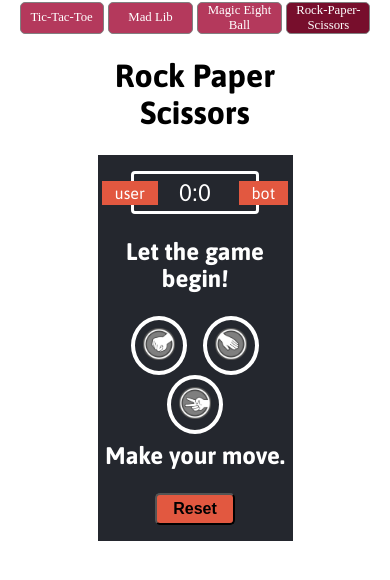
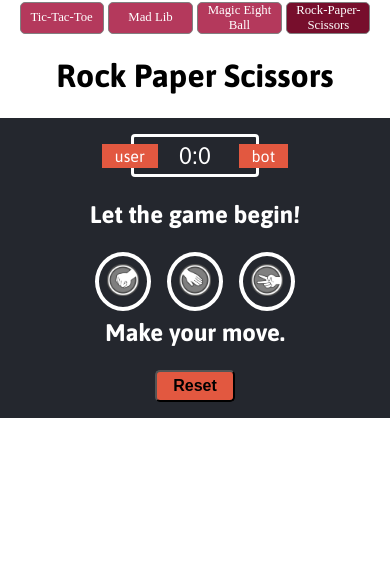
Before and after one commit to AnnieMcMahon/mini-games-v2, a Next.js app: page /rockPaperScissors in a window 390 px wide. Shown: the top 580 px of the page. Built offline with nearby package versions, Linux system fonts and the light colour scheme.

Commit message:
adjusted small screen settings

```diff
--- a/app/rockPaperScissors/rockpaper.css
+++ b/app/rockPaperScissors/rockpaper.css
@@ -120,6 +120,10 @@
 }
 
 @media only screen and (max-width: 768px) {
+  #rockpapergame {
+    width: 100%;
+  }
+
   #rockpapergame img {
     width: 2rem;
   }
--- a/app/tictactoe/tictactoe.css
+++ b/app/tictactoe/tictactoe.css
@@ -55,4 +55,7 @@
     width: 100%;
     height: auto;
   }
+  #tictactoe .board {
+    width: 100%;
+  }
 }
```
